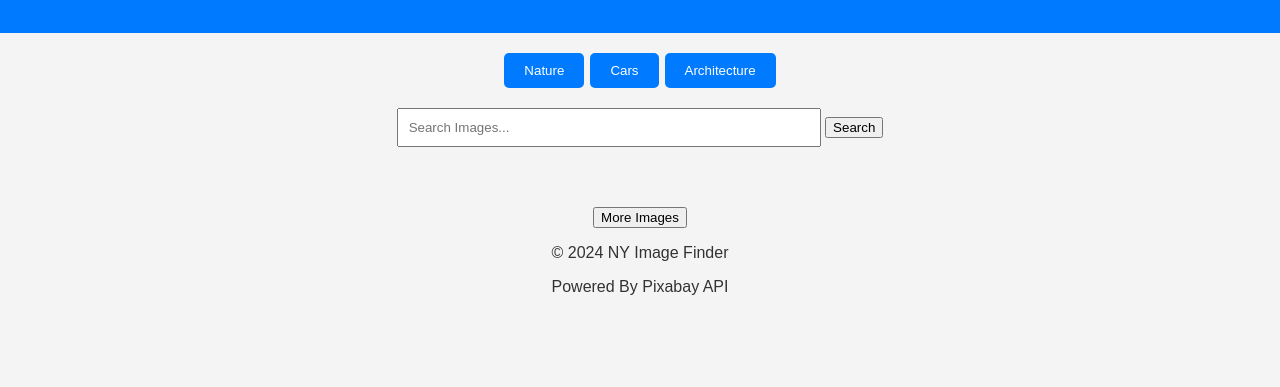
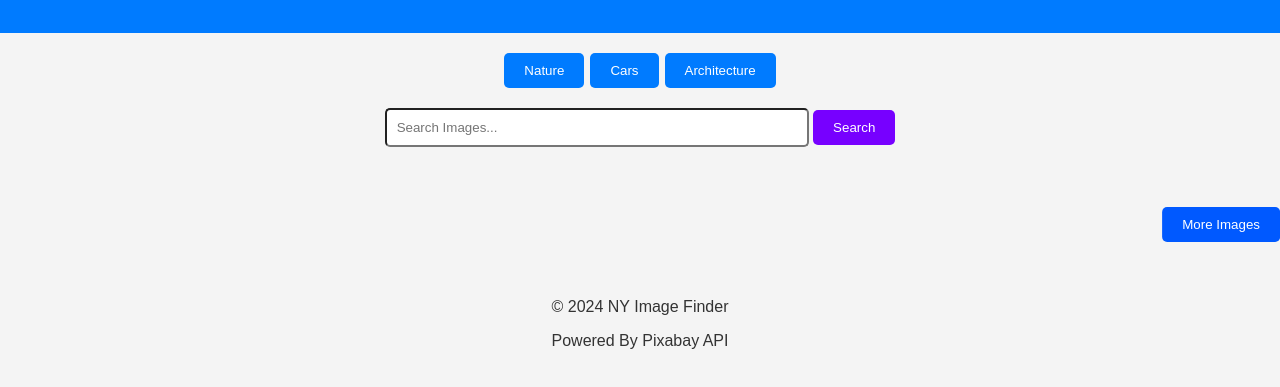
Before and after one commit to NiRo828/NY_API_Pixabay, a plain HTML site: page public/index.html in a window 1280 px wide. Shown: the part 121-508 px from the top of the page. Drawn offline with Linux system fonts and the light colour scheme.

```diff
--- a/public/assets/style.css
+++ b/public/assets/style.css
@@ -45,6 +45,17 @@
     padding: 10px;
     width: 60%;
     max-width: 400px;
+    border-radius: 5px;
+}
+
+#search-btn {
+    padding: 10px 20px;
+    background-color: #7700ff;
+    color: white;
+    border: none;
+    border-radius: 5px;
+    cursor: pointer;
+    transition: background-color 0.3s;
 }
 
 /* Image Results Section */
@@ -95,6 +106,21 @@
     opacity: 1;
 }
 
+#load-more {
+    padding: 10px 20px;
+    background-color: #0059ff;
+    color: white;
+    border: none;
+    border-radius: 5px;
+    cursor: pointer;
+    transition: background-color 0.3s;
+    margin: 20px;
+    position: relative;
+    left: 50%;
+    transform: translateX(-50%);
+    bottom: 20px;
+}
+
 /* Favorite Icon Section */
 .favorite-icon {
     position: absolute;
--- a/public/index.html
+++ b/public/index.html
@@ -22,7 +22,7 @@
     <!-- Search Form Section-->
     <form id = "search-form">
         <input type="text" id="search-input" placeholder="Search Images...">
-        <button type="submit">Search</button>
+        <button type="submit" id="search-btn">Search</button>
     </form>
     <!-- Image Container Section -->
      <div id="image-results"></div>
```
